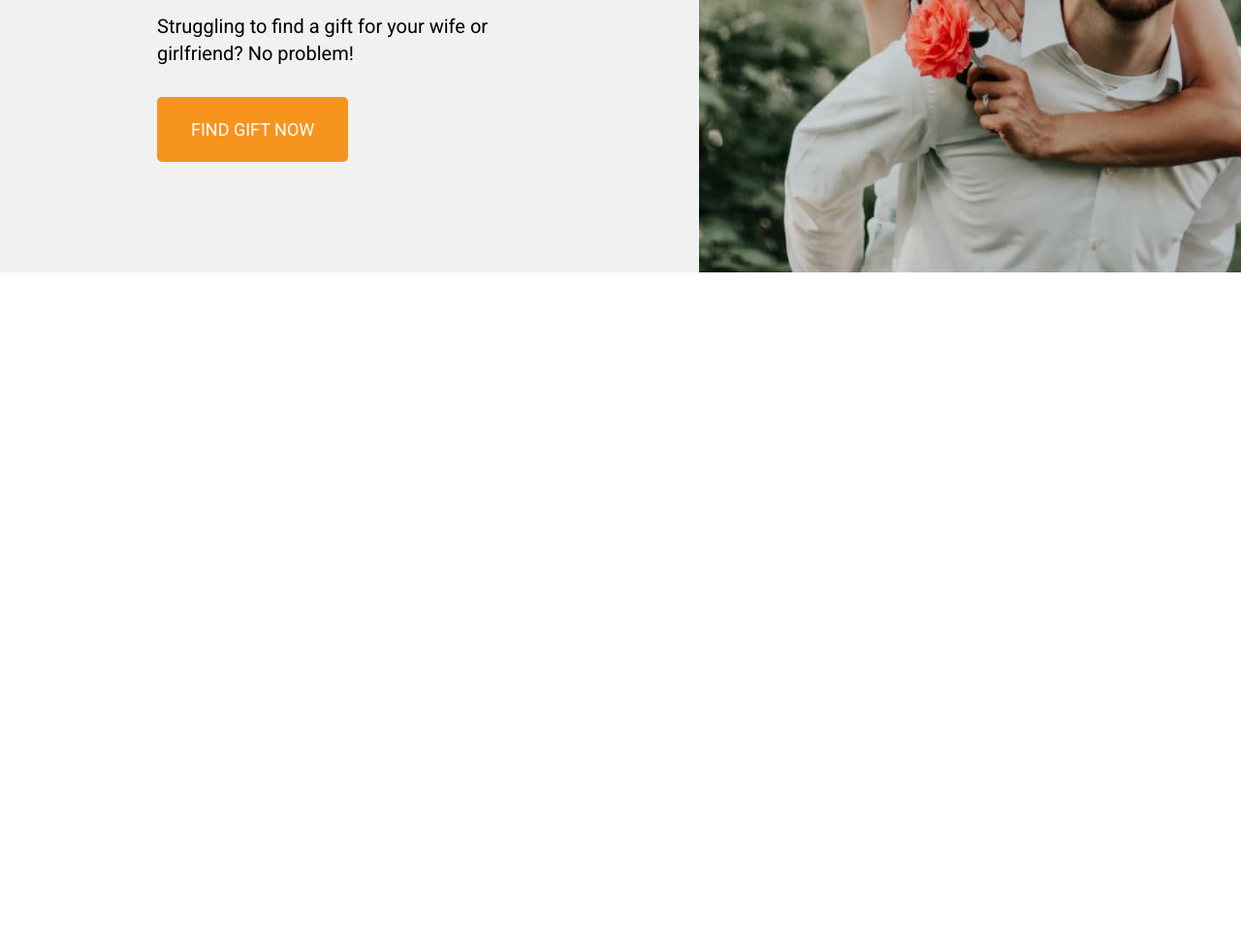
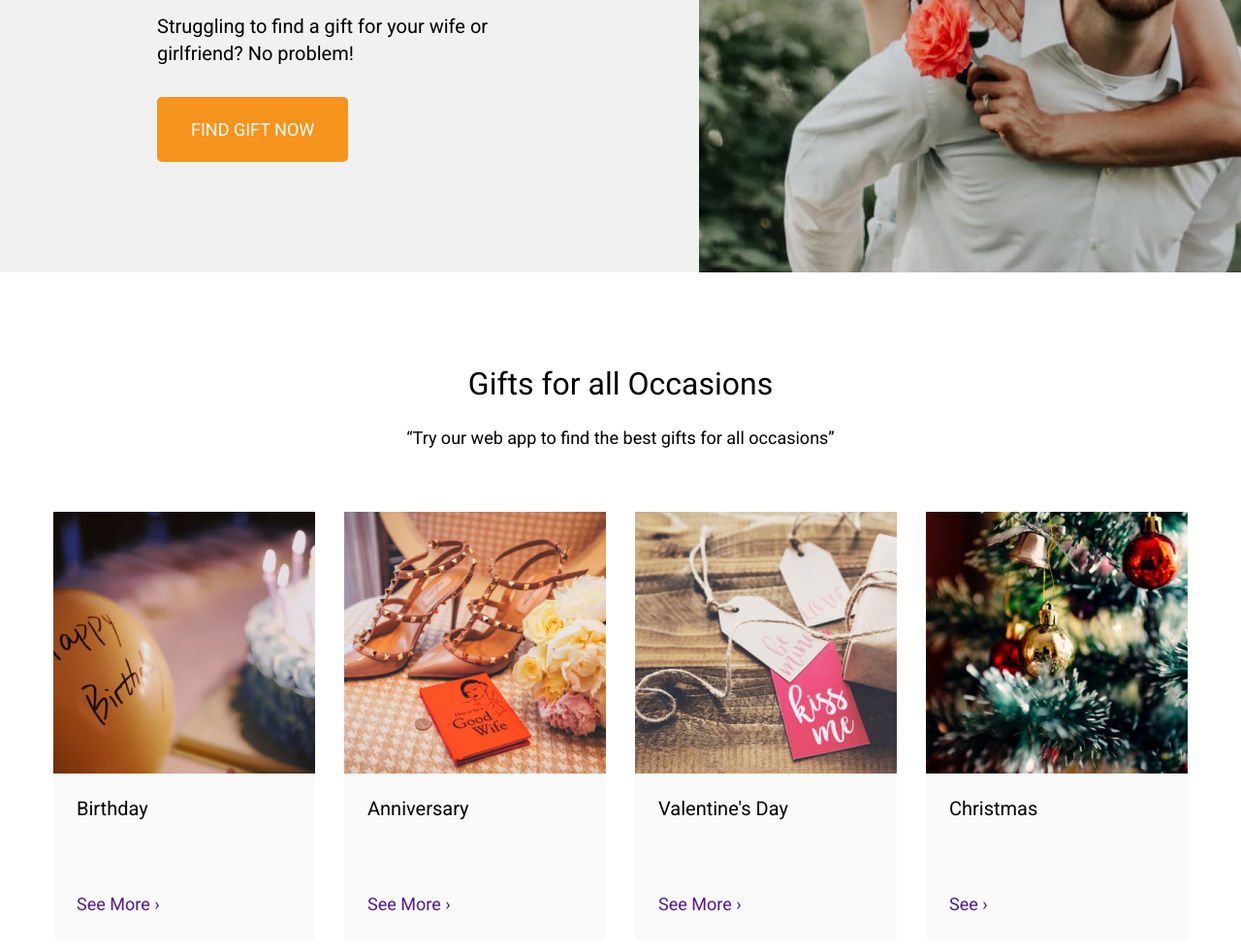
Before and after one commit to baraban2003/blended11_12-FirstProject, a plain HTML site: page index.html in a window 1280 px wide. Shown: the part 500-1478 px from the top of the page at 97% size. Before the commit the page ends 800 px from the top, so only its background shows below. Drawn offline with nearby package versions, Linux system fonts and the light colour scheme.

Commit message:
gifts section

```diff
--- a/css/styles.css
+++ b/css/styles.css
@@ -65,6 +65,18 @@ a {
   box-sizing: border-box;
   padding-left: 15px;
   padding-right: 15px;
+}
+
+.section-title {
+  font-size: 32px;
+  line-height: 1.2;
+  margin-bottom: 23px;
+  text-align: center;
+}
+
+.section-sub-title {
+  text-align: center;
+  margin-bottom: 64px;
 }
 
 /* Header */
@@ -156,3 +168,40 @@ header .container {
   padding: 23px 35px 23px 35px;
   box-sizing: border-box;
 }
+
+/* Gifts section */
+.gifts {
+  padding: 96px 0 137px 0;
+}
+
+.gifts .list {
+  display: flex;
+  justify-content: center;
+}
+
+.gifts-item:not(:last-child) {
+  margin-right: 30px;
+}
+
+.gifts-item {
+  background-color: #fafafa;
+}
+
+.gifts-item:hover {
+  background-color: #ffffff;
+  filter: drop-shadow(10px 10px 15px rgba(0, 0, 0, 0.05));
+}
+
+.gifts-item-content {
+  padding: 24px;
+}
+
+.gifts-item-img {
+  display: block;
+}
+
+.gifts-item-title {
+  font-size: 20px;
+  line-height: 1.2;
+  margin-bottom: 74px;
+}
--- a/index.html
+++ b/index.html
@@ -53,6 +53,61 @@
         </div>
     </section>
 
+    <!-- Gifts section -->
+    <section class="gifts">
+        <div class="container">
+
+            <h2 class="section-title">Gifts for all Occasions</h2>
+            <p class="section-sub-title">“Try our web app to find the best gifts for all occasions”</p>
+
+            <ul class="list">
+
+                <li class="gifts-item">
+                    <img src="./img/gift1.jpg" alt="Воздушный шар" class="gifts-item-img">
+
+                    <div class="gifts-item-content">
+                        <h3 class="gifts-item-title">Birthday</h3>
+                        <a href="" class="link">See More ›</a>
+                    </div>
+
+                </li>
+
+                <li class="gifts-item">
+                    <img src="./img/gift2.jpg" alt="Босоножки и цветы" class="gifts-item-img">
+
+                    <div class="gifts-item-content">
+                        <h3 class="gifts-item-title">Anniversary</h3>
+                        <a href="" class="link">See More ›</a>
+                    </div>
+
+                </li>
+
+                <li class="gifts-item">
+                    <img src="./img/gift3.jpg" alt="Подарочные стикеры" class="gifts-item-img">
+
+                    <div class="gifts-item-content">
+                        <h3 class="gifts-item-title">Valentine's Day</h3>
+                        <a href="" class="link">See More ›</a>
+                    </div>
+
+                </li>
+
+                <li class="gifts-item">
+                    <img src="./img/gift4.jpg" alt="Новогодние игрушки на елке" class="gifts-item-img">
+
+                    <div class="gifts-item-content">
+                        <h3 class="gifts-item-title">Christmas</h3>
+                        <a href="" class="link">See ›</a>
+                    </div>
+
+                </li>
+
+            </ul>
+
+        </div>
+    </section>
+
+
 </body>
 
 </html>
```
Also changed, not shown: img/gift1.jpg (added), img/gift2.jpg (added), img/gift3.jpg (added), img/gift4.jpg (added).
